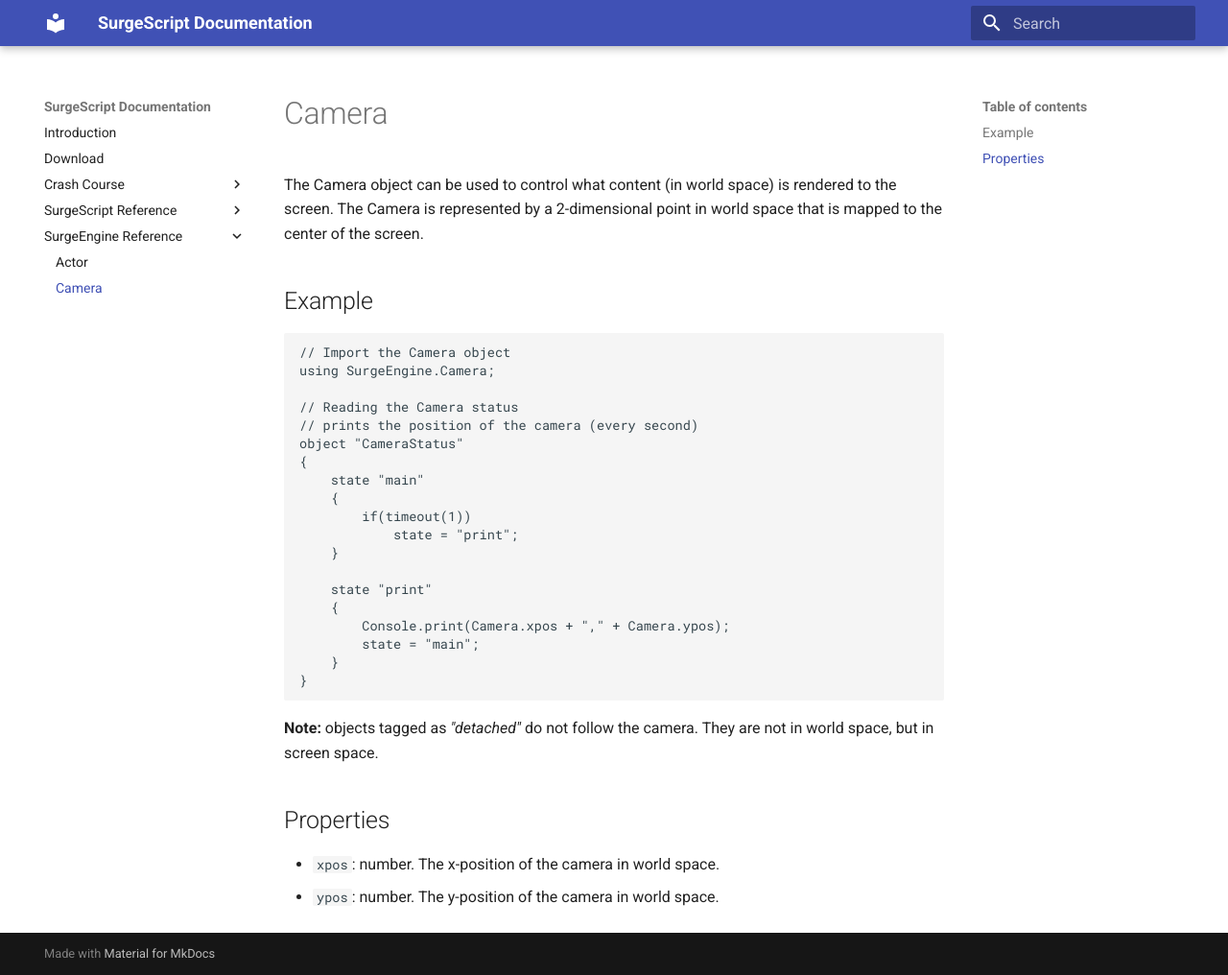
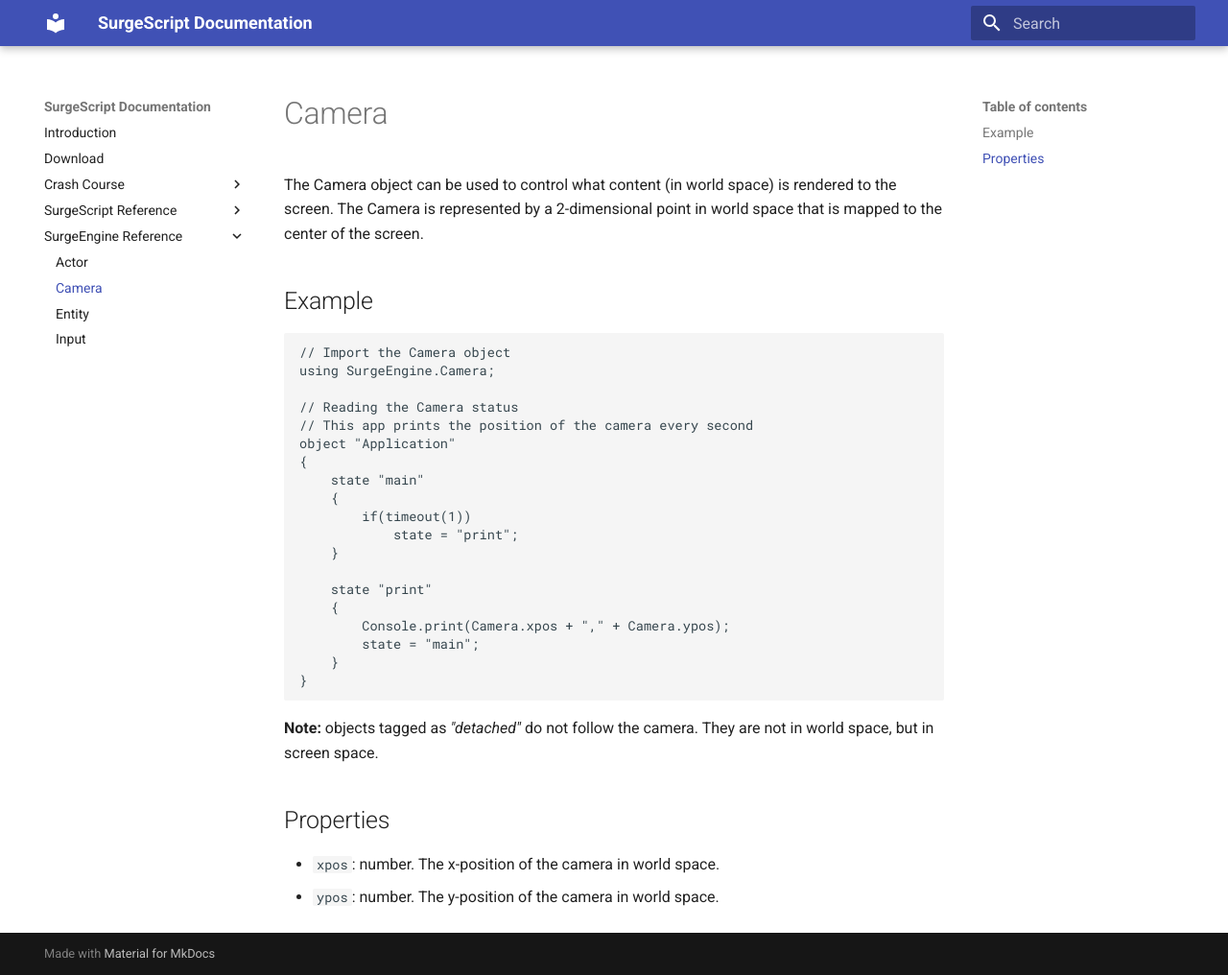
Before and after one commit to alemart/surgescript, an MkDocs documentation site: the page built from docs/surgeengine/camera.md, in a window 1280 px wide and 1016 px high. Shown: the whole window at 96% size. Built offline with MkDocs 1.6.1 and Material for MkDocs 9.7.7, drawn with Linux system fonts in a browser that asks for light colours; old or Windows-style settings are respelled for this version of MkDocs.

Commit message:
Small changes

```diff
--- a/docs/surgeengine/camera.md
+++ b/docs/surgeengine/camera.md
@@ -11,8 +11,8 @@ Example
 using SurgeEngine.Camera;
 
 // Reading the Camera status
-// prints the position of the camera (every second)
-object "CameraStatus"
+// This app prints the position of the camera every second
+object "Application"
 {
     state "main"
     {
--- a/mkdocs.yml
+++ b/mkdocs.yml
@@ -44,3 +44,5 @@ pages:
     - 'SurgeEngine Reference':
         - 'Actor': 'surgeengine/actor.md'
         - 'Camera': 'surgeengine/camera.md'
+        - 'Entity': 'surgeengine/entity.md'
+        - 'Input': 'surgeengine/input.md'
```
Also changed, not shown: docs/surgeengine/actor.md (+9 -0 lines).
